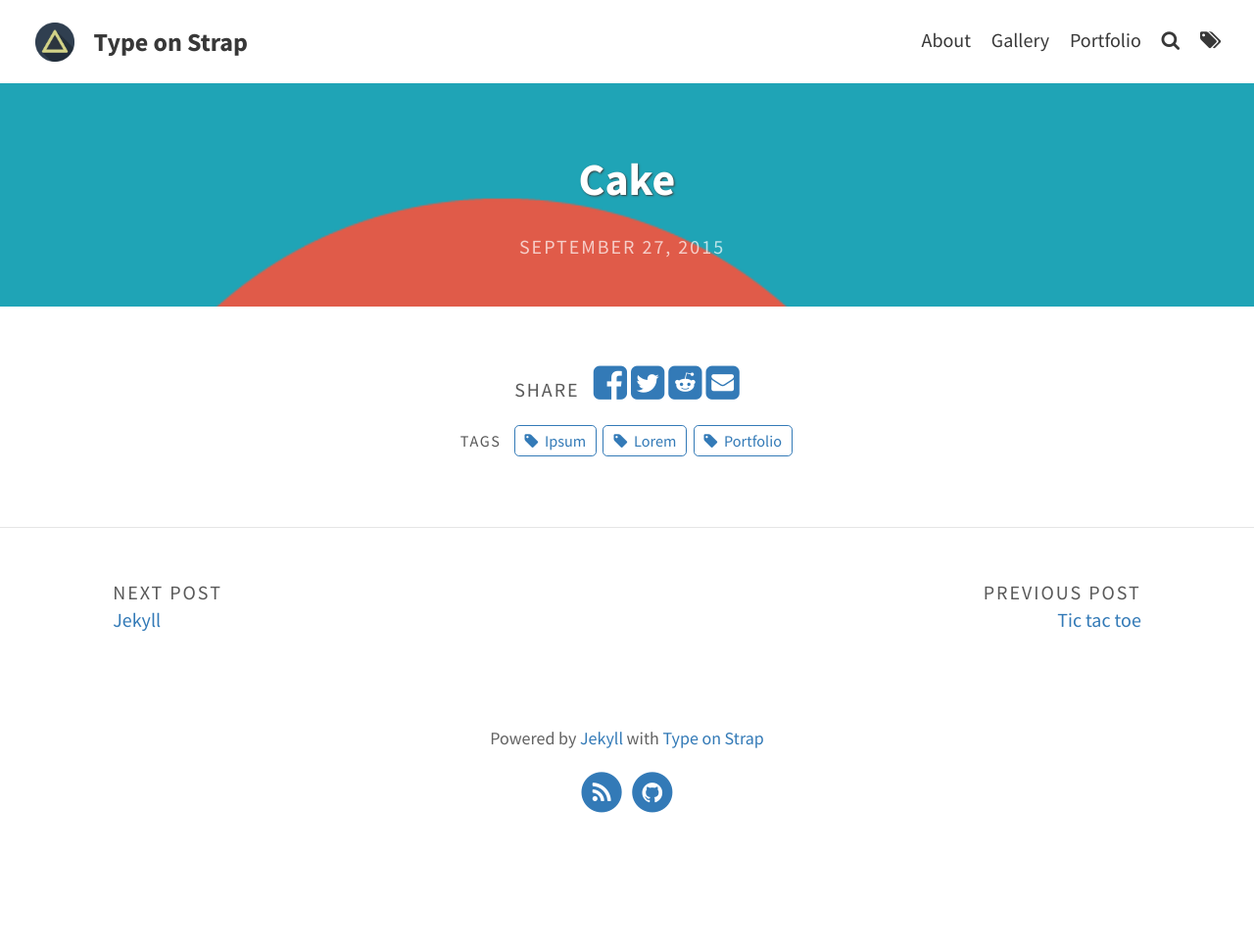
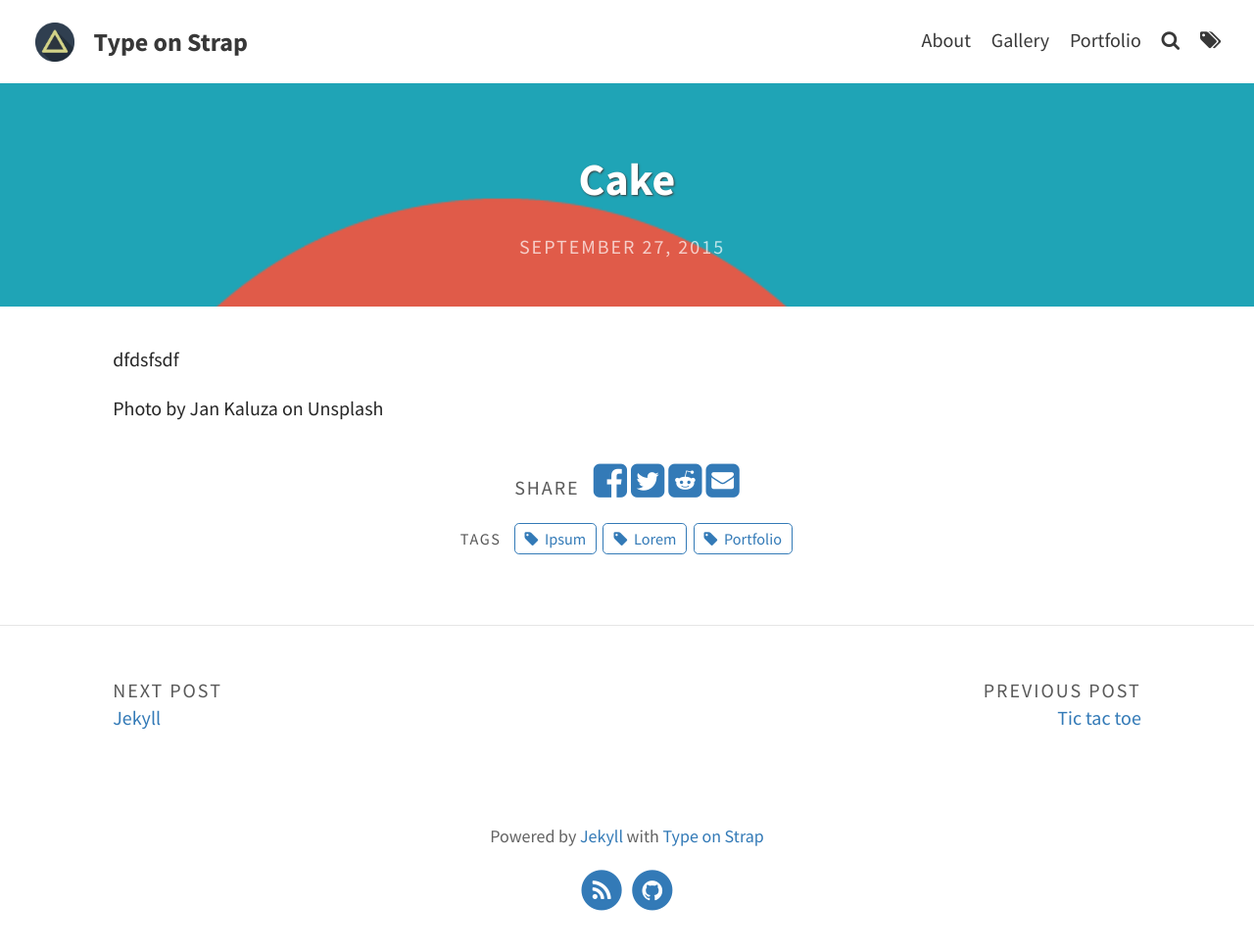
Before and after one commit to jominjeong/jominjeong.github.io, a Jekyll site: the page built from _portfolio/cake.md, in a window 1280 px wide. Shown: the whole page at 98% size. Built offline with Jekyll 4.4.1, drawn with Linux system fonts in a browser that asks for light colours; before the commit the page ends 900 px from its top, so only the background shows below that.

Commit message:
포트폴리오 변경

```diff
--- a/_portfolio/cake.md
+++ b/_portfolio/cake.md
@@ -6,3 +6,9 @@ img: "assets/img/portfolio/cake.png"
 date: 27 September 2015
 tags: [Lorem, Ipsum, Portfolio]
 ---
+
+dfdsfsdf
+
+
+
+Photo by Jan Kaluza on Unsplash
```
